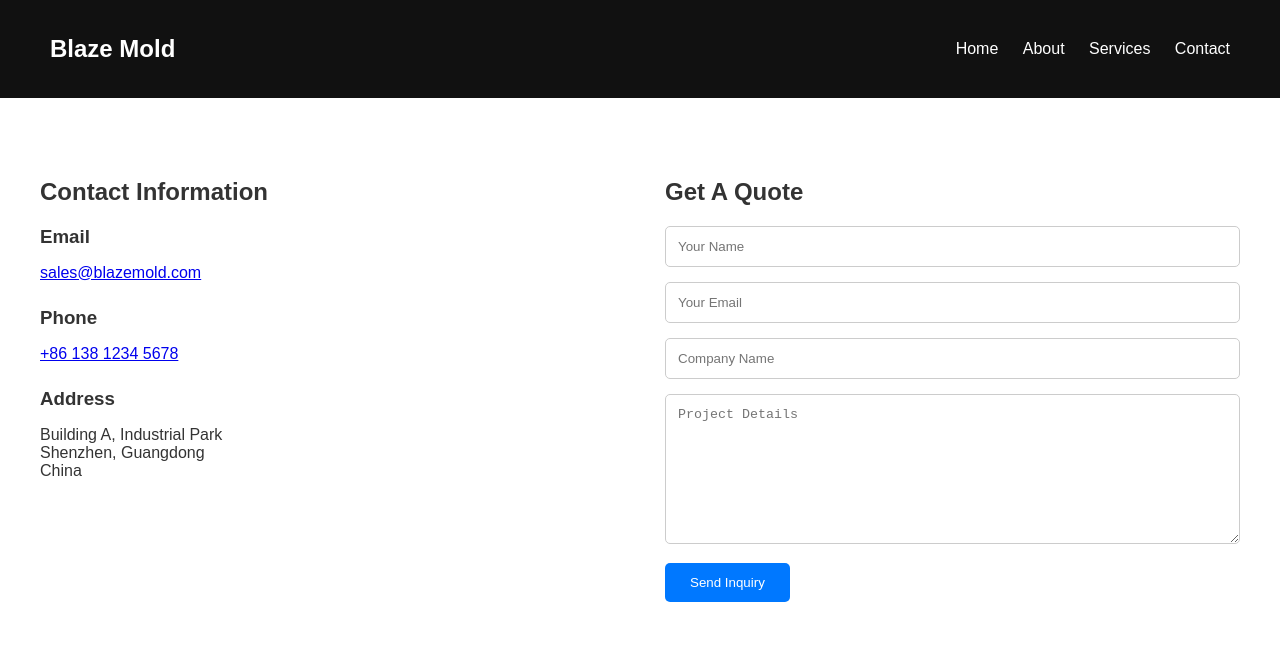
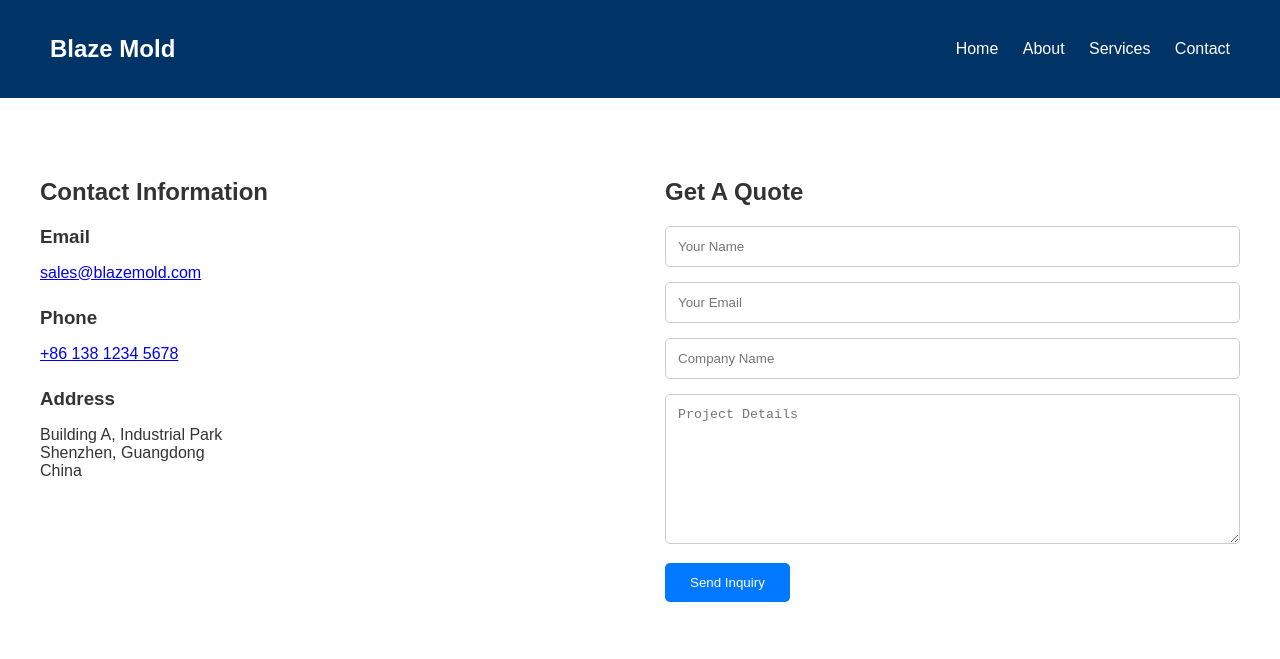
Before and after one commit to Chance1080/my-site, a plain HTML site: page contact.html in a window 1280 px wide. Shown: the top 659 px of the page. Drawn offline with Linux system fonts and the light colour scheme.

Commit message:
Update contact.html

```diff
--- a/contact.html
+++ b/contact.html
@@ -14,7 +14,7 @@ body{
 }
 
 header{
-    background:#111;
+    background:#003366;
     color:white;
     padding:15px 50px;
     display:flex;
```
